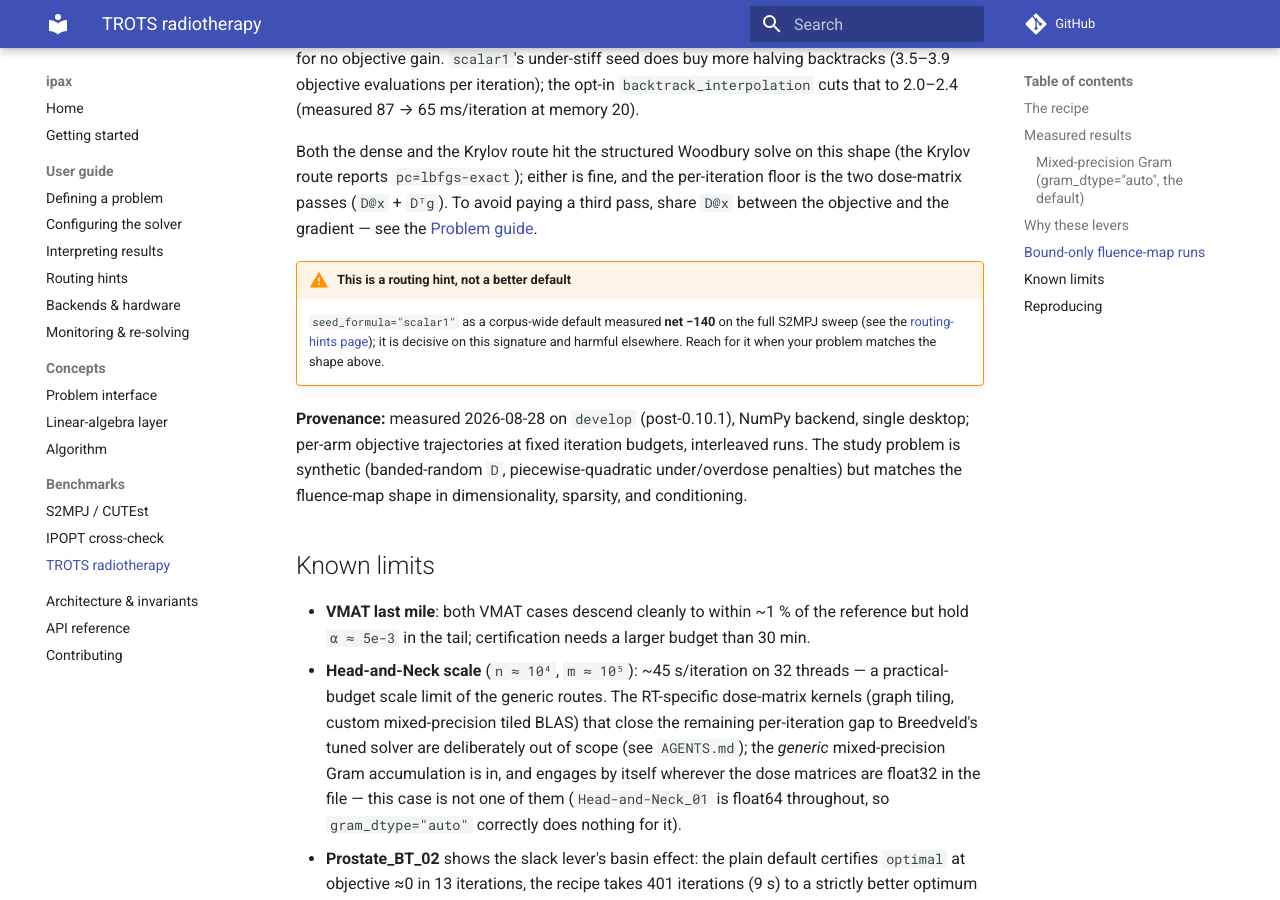
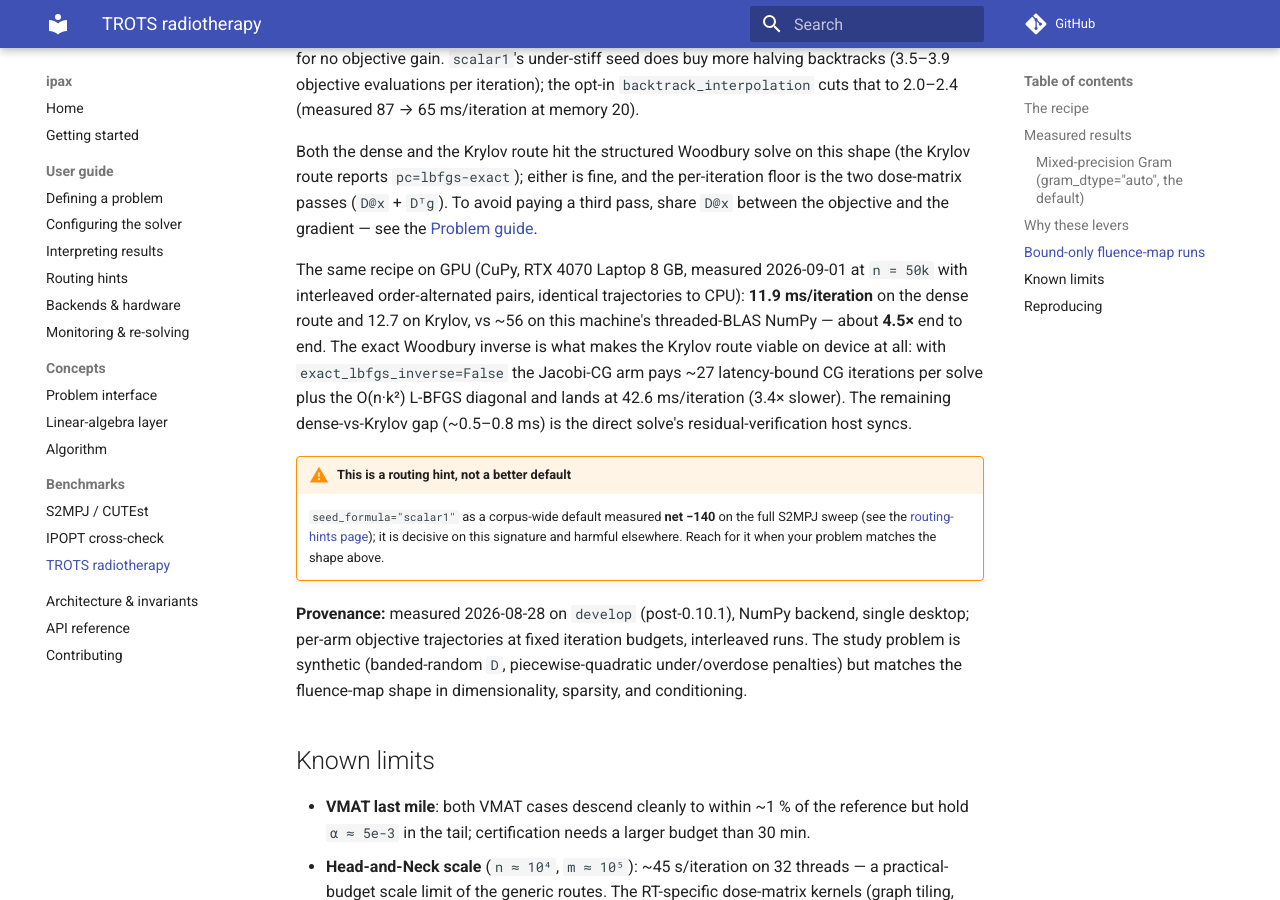
Before and after one commit to wahln/ipax, an MkDocs documentation site: the page built from docs/benchmarks/trots.md, in a window 1280 px wide and 900 px high, scrolled down 4917 px. Built offline with MkDocs 1.6.1 and Material for MkDocs 9.7.7, drawn with Linux system fonts in a browser that asks for light colours; comment, search, counter and statistics services are not loaded.

Commit message:
docs(trots): GPU measurements for the bound-only fluence-map recipe
CuPy RTX 4070 Laptop at n=50k, interleaved order-alternated pairs,
identical trajectories to CPU: dense 11.9 ms/it, krylov 12.7, vs ~56 on
threaded-BLAS NumPy (~4.5x). The exact Woodbury inverse is what makes
the krylov route viable on device (Jacobi-CG A/B: 42.6 ms/it, 3.4x
slower -- ~27 latency-bound CG iterations per solve plus the O(n*k^2)
L-BFGS diagonal). Remaining dense-vs-krylov gap (~0.5-0.8 ms/it) is the
direct solve's residual-verification host syncs.

Co-Authored-By: Claude Fable 5 <noreply@anthropic.com>

```diff
--- a/docs/benchmarks/trots.md
+++ b/docs/benchmarks/trots.md
@@ -217,6 +217,16 @@ avoid paying a third pass, share `D@x` between the objective and the
 gradient — see the
 [Problem guide](../guide/problems.md#sharing-work-between-the-objective-and-the-gradient).
 
+The same recipe on GPU (CuPy, RTX 4070 Laptop 8 GB, measured 2026-09-01 at
+`n = 50k` with interleaved order-alternated pairs, identical trajectories to
+CPU): **11.9 ms/iteration** on the dense route and 12.7 on Krylov, vs ~56 on
+this machine's threaded-BLAS NumPy — about **4.5×** end to end. The exact
+Woodbury inverse is what makes the Krylov route viable on device at all:
+with `exact_lbfgs_inverse=False` the Jacobi-CG arm pays ~27 latency-bound CG
+iterations per solve plus the O(n·k²) L-BFGS diagonal and lands at
+42.6 ms/iteration (3.4× slower). The remaining dense-vs-Krylov gap
+(~0.5–0.8 ms) is the direct solve's residual-verification host syncs.
+
 !!! warning "This is a routing hint, not a better default"
     `seed_formula="scalar1"` as a corpus-wide default measured **net −140**
     on the full S2MPJ sweep (see the
```
